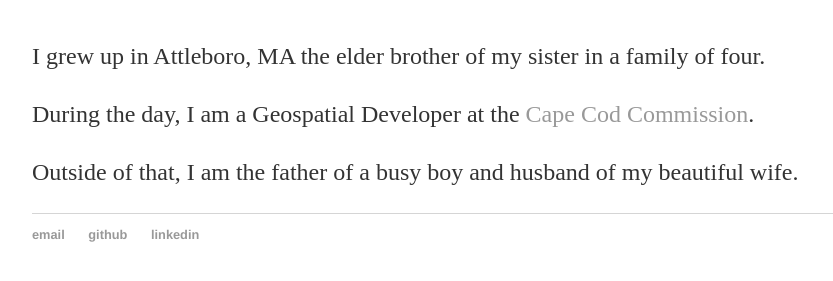
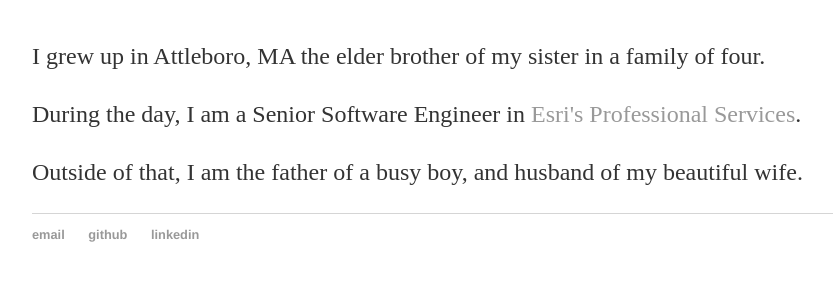
Before and after one commit to shawnmgoulet/shawnmgoulet.github.io, a Jekyll site: the page about/index.html, which Jekyll copies as it is, in a window 1280 px wide. Shown: the part 157-438 px from the top of the page, without its empty margins (160-993 px from the left). Built offline with Jekyll 4.4.1, drawn with Linux system fonts in a browser that asks for light colours.

Commit message:
Update about.

```diff
--- a/about/index.html
+++ b/about/index.html
@@ -21,9 +21,8 @@
 		<div class="intro">
 			<h1>Shawn M. Goulet</h1>
 			<p>I grew up in Attleboro, MA the elder brother of my sister in a family of four.</p>
-			<p>During the day, I am a Geospatial Developer at the <a href="http://www.capecodcommission.org/" target="_blank">Cape
-					Cod Commission</a>.</p>
-			<p>Outside of that, I am the father of a busy boy and husband of my beautiful wife.</p>
+			<p>During the day, I am a Senior Software Engineer in <a href="https://www.esri.com/en-us/arcgis/services/overview" target="_blank">Esri's Professional Services</a>.</p>
+			<p>Outside of that, I am the father of a busy boy, and husband of my beautiful wife.</p>
 		</div>
 	</div>
 	<footer>
```
